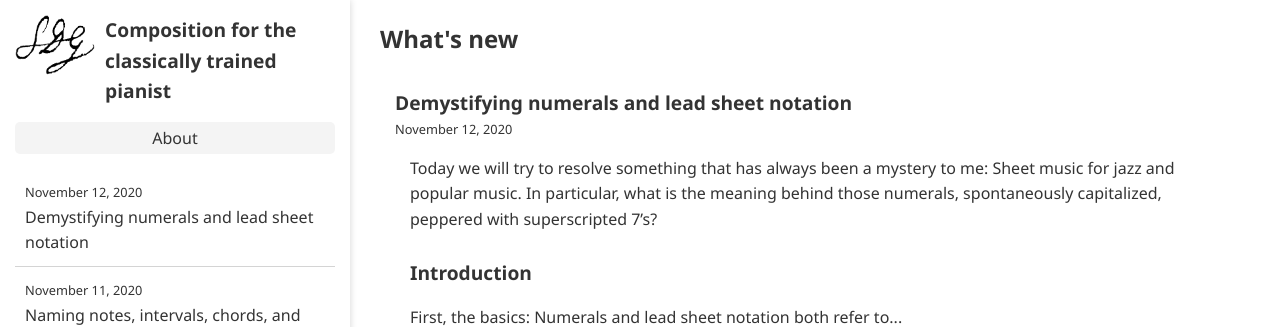
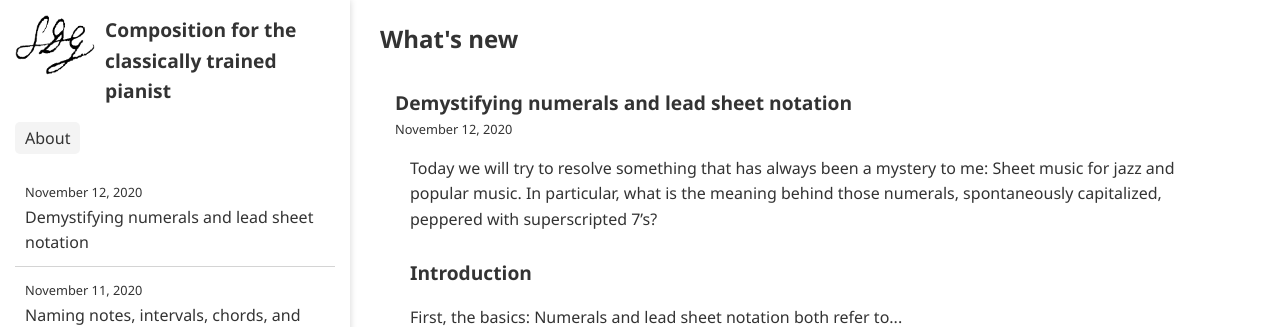
Before and after one commit to ansyblenetwork/sdg, a Jekyll site: the page built from index.html, in a window 1280 px wide. Shown: the top 327 px of the page. Built offline with Jekyll 4.4.1, drawn with Linux system fonts in a browser that asks for light colours.

Commit message:
Update page.html

```diff
--- a/_layouts/page.html
+++ b/_layouts/page.html
@@ -157,7 +157,7 @@ function D(string) { return document.getElementById(string);}
 	<div class="rpanel" style="flex-grow: 1; position:relative; min-width:250px;" id="accountPanel">
 		<a href="{{ "" | absolute_url }}"><div style="display:flex; margin-bottom:15px"><img src="{{ "sdg-transparent.png" | relative_url }}" alt="Soli Deo gloria" style="flex-shrink:0; max-height:60px; padding-right:10px"><h2>Composition for the classically trained pianist</h2></div></a>
 
-		<button style="margin-bottom:15px"><a href="{{ site.posts.last.url | relative_url }}">About</a></button>
+		<div style="margin-bottom:15px"><button><a href="{{ site.posts.last.url | relative_url }}">About</a></button></div>
 		<ul style="overflow:auto;">
 			{% for post in site.posts %}
 				{% if page.title == post.title %}
```
